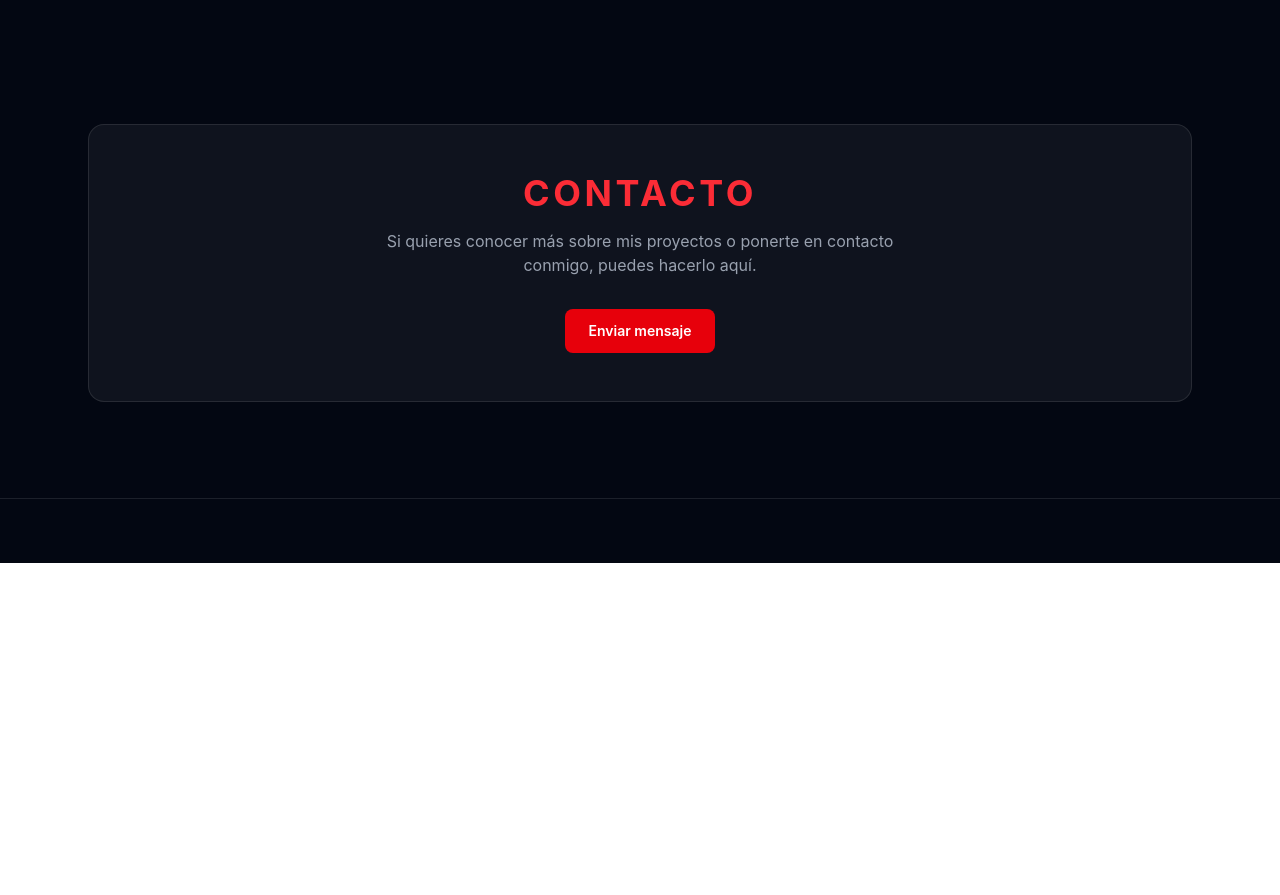
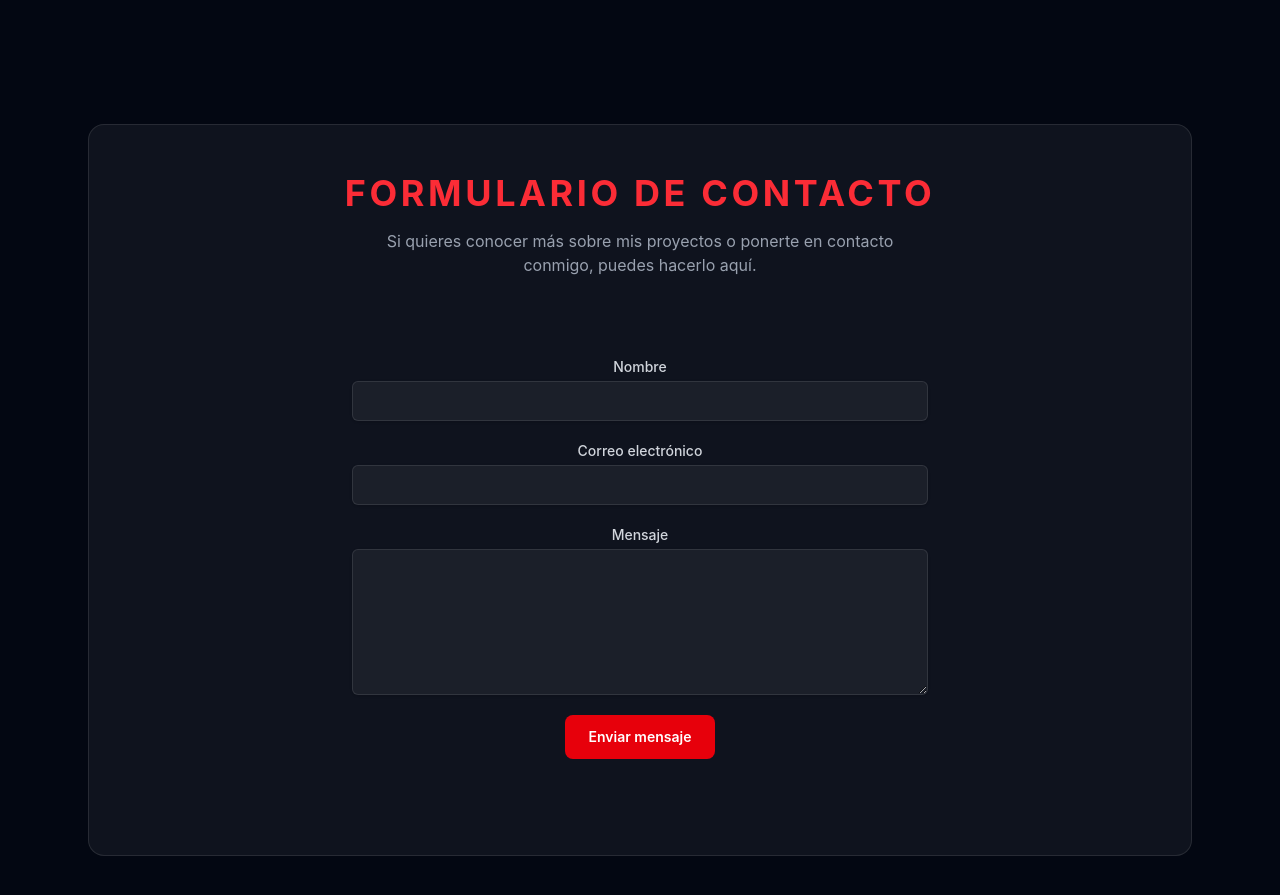
Before and after one commit to K3NYEL/portfolio, a React (Vite) app: page / in a window 1280 px wide. Shown: the part 1800-2695 px from the top of the page. Before the commit the page ends 2363 px from the top, so only its background shows below. Built offline with nearby package versions, Linux system fonts and the light colour scheme.

Commit message:
Delete the file src/components/base/Cards/Card.jsx and add a new file src/components/base/Cards/FormCard.jsx. Also, modify the src/App.jsx file and add a new file src/data/formCard.js.

```diff
--- a/src/App.jsx
+++ b/src/App.jsx
@@ -1,11 +1,39 @@
-import { useState } from "react";
+import { useState, useEffect } from "react";
 
+import FormCard from "./components/base/Cards/FormCard";
 import NavBar from "./components/navigation/navbar/NavBar";
 import ProjectCard from "./components/projects/ProjectCard";
 import projects from "./data/projects";
 
 function App() {
   const [activeSection, setActiveSection] = useState("home");
+
+  useEffect(() => {
+    const sections = document.querySelectorAll("section[id]");
+
+    const observer = new IntersectionObserver(
+      (entries) => {
+        const visibleSection = entries.find((entry) => entry.isIntersecting);
+
+        if (visibleSection) {
+          setActiveSection(visibleSection.target.id);
+        }
+      },
+      {
+        root: null,
+        threshold: 0.35,
+      },
+    );
+
+    sections.forEach((section) => {
+      observer.observe(section);
+    });
+
+    return () => {
+      observer.disconnect();
+    };
+  }, []);
+
   const handleNavigation = (section) => {
     setActiveSection(section);
   };
@@ -56,7 +84,10 @@ function App() {
         </section>
 
         {/* About */}
-        <section id="sobre_mi" className="animate-fade-up mx-auto max-w-6xl px-6 py-24">
+        <section
+          id="sobre_mi"
+          className="animate-fade-up mx-auto max-w-6xl px-6 py-24"
+        >
           <div className="mb-10">
             <p className="mb-2 text-sm font-medium uppercase tracking-widest text-red-500">
               Sobre mí
@@ -78,7 +109,10 @@ function App() {
         </section>
 
         {/* Projects */}
-        <section id="proyectos" className="animate-fade-up scroll-mt-24 mx-auto max-w-6xl px-6 py-24">
+        <section
+          id="proyectos"
+          className="animate-fade-up scroll-mt-24 mx-auto max-w-6xl px-6 py-24"
+        >
           <div className="mb-10">
             <p className="mb-2 text-sm font-medium uppercase tracking-widest text-red-500">
               Proyectos
@@ -106,22 +140,16 @@ function App() {
 
         {/* Contact */}
         <section id="contacto" className="mx-auto max-w-6xl px-6 py-24">
-          <div className="rounded-2xl border border-white/10 bg-white/5 p-8 text-center sm:p-12">
+          <div className="flex flex-col items-center justify-center rounded-2xl border border-white/10 bg-white/5 p-8 text-center sm:p-12">
             <h2 className="mb-4 text-3xl font-bold sm:text-4xl uppercase tracking-widest text-red-500">
-              Contacto
+              Formulario de Contacto
             </h2>
 
             <p className="mx-auto mb-8 max-w-xl text-gray-400">
               Si quieres conocer más sobre mis proyectos o ponerte en contacto
               conmigo, puedes hacerlo aquí.
             </p>
-
-            <a
-              href="mailto:tuemail@example.com"
-              className="inline-flex rounded-lg bg-red-600 px-6 py-3 text-sm font-semibold text-white transition hover:bg-red-500"
-            >
-              Enviar mensaje
-            </a>
+            <FormCard />
           </div>
         </section>
       </main>
--- a/src/components/base/Cards/Card.jsx
+++ /dev/null
@@ -1,6 +0,0 @@
-function Card() {
-  return <div className="bg-white shadow-md p-6">
-  </div>;
-}
-
-export default Card;
--- /dev/null
+++ b/src/components/base/Cards/FormCard.jsx
@@ -0,0 +1,143 @@
+function FormCard() {
+  return (
+    <div className="w-full max-w-2xl rounded-2xl p-4 sm:p-8 md:p-12">
+      <form className="space-y-5">
+        {/* Nombre */}
+        <div>
+          <label
+            htmlFor="name"
+            className="block text-sm font-medium text-gray-300"
+          >
+            Nombre
+          </label>
+
+          <input
+            type="text"
+            id="name"
+            name="name"
+            className="
+              mt-1
+              block
+              h-10
+              w-full
+              rounded-md
+              border
+              border-white/10
+              bg-white/5
+              px-3
+              text-white
+              shadow-sm
+              outline-none
+              transition
+              placeholder:text-gray-500
+              focus:border-red-500
+              focus:ring-1
+              focus:ring-red-500
+            "
+            required
+          />
+        </div>
+
+        {/* Correo */}
+        <div>
+          <label
+            htmlFor="email"
+            className="block text-sm font-medium text-gray-300"
+          >
+            Correo electrónico
+          </label>
+
+          <input
+            type="email"
+            id="email"
+            name="email"
+            className="
+              mt-1
+              block
+              h-10
+              w-full
+              rounded-md
+              border
+              border-white/10
+              bg-white/5
+              px-3
+              text-white
+              shadow-sm
+              outline-none
+              transition
+              placeholder:text-gray-500
+              focus:border-red-500
+              focus:ring-1
+              focus:ring-red-500
+            "
+            required
+          />
+        </div>
+
+        {/* Mensaje */}
+        <div>
+          <label
+            htmlFor="message"
+            className="block text-sm font-medium text-gray-300"
+          >
+            Mensaje
+          </label>
+
+          <textarea
+            id="message"
+            name="message"
+            rows="5"
+            className="
+              mt-1
+              block
+              min-h-32
+              w-full
+              resize-y
+              rounded-md
+              border
+              border-white/10
+              bg-white/5
+              p-3
+              text-white
+              shadow-sm
+              outline-none
+              transition
+              placeholder:text-gray-500
+              focus:border-red-500
+              focus:ring-1
+              focus:ring-red-500
+            "
+            required
+          />
+        </div>
+
+        {/* Botón */}
+        <button
+          type="submit"
+          className="
+            inline-flex
+            w-full
+            items-center
+            justify-center
+            rounded-lg
+            bg-red-600
+            px-6
+            py-3
+            text-sm
+            font-semibold
+            text-white
+            transition
+            duration-200
+            hover:bg-red-500
+            active:scale-[0.98]
+            sm:w-auto
+          "
+        >
+          Enviar mensaje
+        </button>
+      </form>
+    </div>
+  );
+}
+
+export default FormCard;
--- /dev/null
+++ b/src/data/formCard.js
@@ -0,0 +1,14 @@
+const Formcard = (
+    {
+        name: "Formulario de contacto",
+        description: "Formulario de contacto para que los usuarios puedan enviarme mensajes directamente desde mi sitio web.",
+        image: "/form_card.png",
+        technologies: [
+            {
+                name: "React",
+            },
+        ],
+    }
+)
+
+export default Formcard;
```
